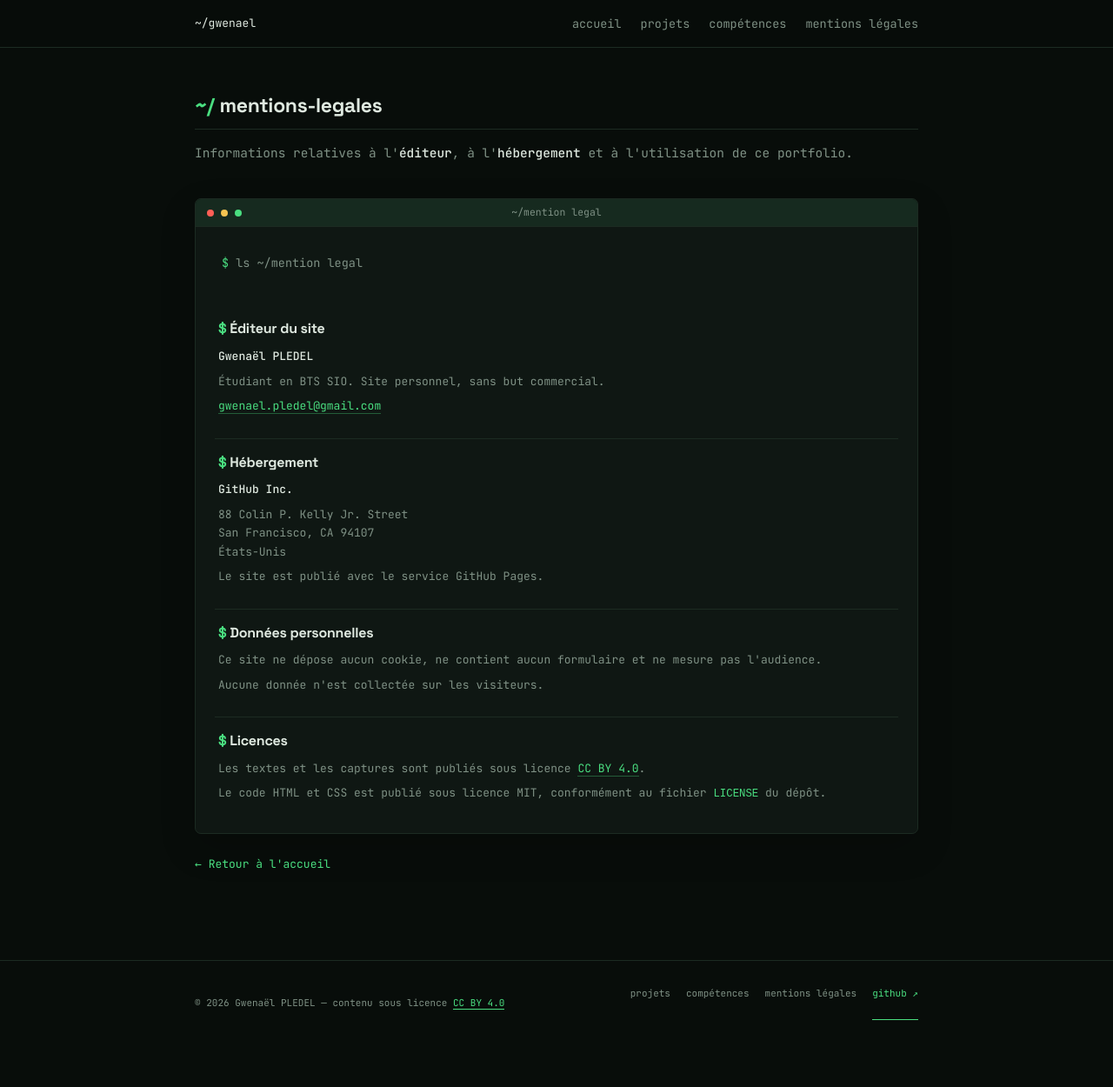
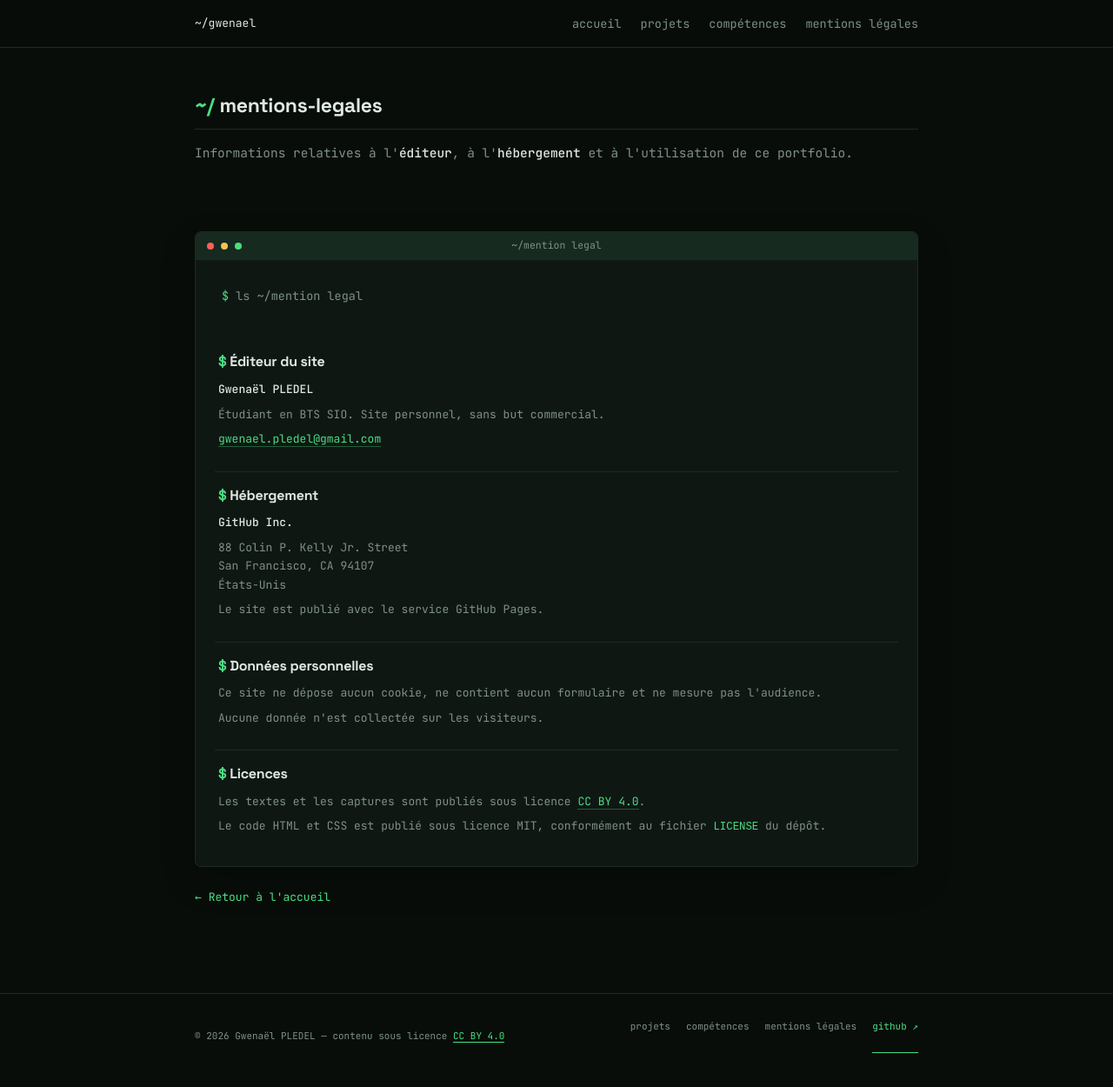
Before and after one commit to vzsca/Portfolio-Gwenael, a Jekyll site: the page built from mentions-legales.md, in a window 1280 px wide and 1251 px high. Shown: the whole window at 87% size. Built offline with Jekyll 4.4.1, drawn with Linux system fonts in a browser that asks for light colours.

Commit message:
Double spacing before legal terminal

```diff
--- a/css/style.css
+++ b/css/style.css
@@ -133,7 +133,7 @@
 .legal-page-heading { width: calc(100% - 40px); max-width: 832px; margin: 52px auto 0; padding: 0; }
 #mentions-legales { width: calc(100% - 40px); max-width: 832px; margin: 52px auto 0; }
 #mentions-legales h2 { margin-bottom: 14px; }
-#mentions-legales + .legal-terminal { margin-top: 38px; }
+#mentions-legales + .legal-terminal { margin-top: 76px; }
 .legal-page-heading h1 { font: 700 clamp(31px, 4vw, 43px)/1.2 var(--display); letter-spacing: -.025em; margin: 12px 0; }
 .legal-page-heading > p:last-child { color: var(--muted); font-size: 14.5px; line-height: 1.85; margin: 0; }
 .legal-terminal { width: calc(100% - 40px); max-width: 832px; margin: 38px auto 0; box-shadow: 0 16px 40px rgba(0,0,0,.18); }
```
